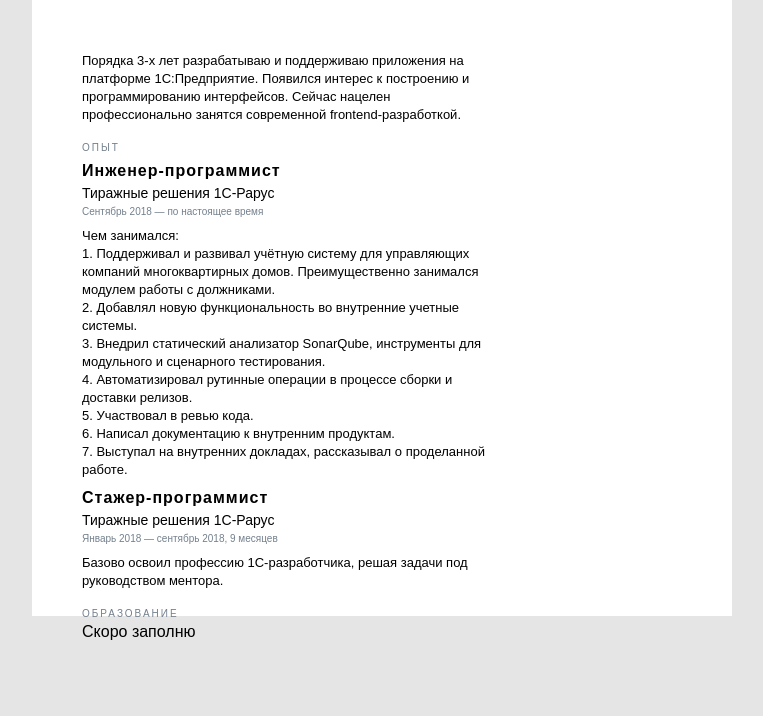
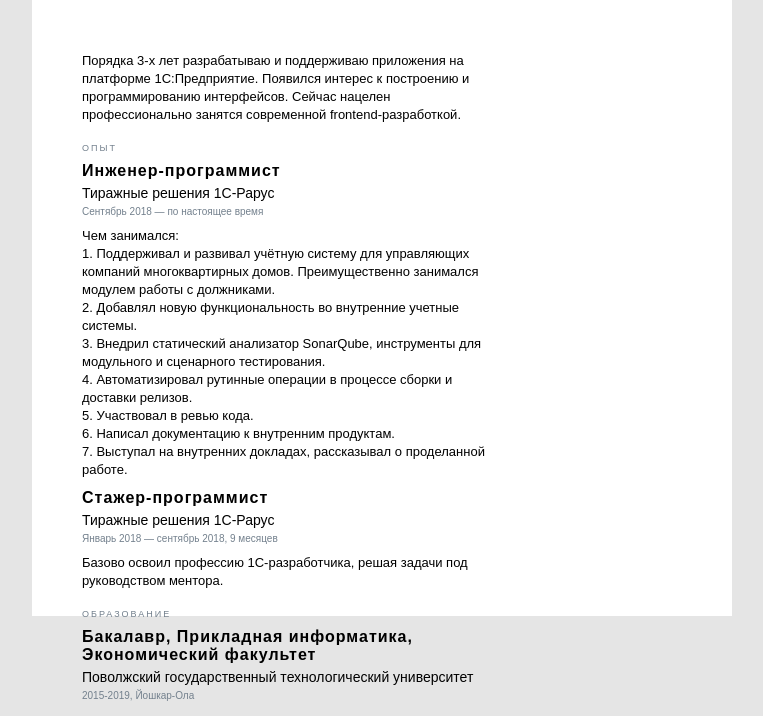
Before and after one commit to yurimikushov/yurimikushov.github.io, a plain HTML site: page cv/index.html in a window 1280 px wide. Shown: the part 134-850 px from the top of the page, without its empty margins (258-1021 px from the left). Before the commit the page ends 800 px from the top, so only its background shows below. Drawn offline with Linux system fonts and the light colour scheme.

Commit message:
feat: added edu block

```diff
--- a/cv/css/main-info.css
+++ b/cv/css/main-info.css
@@ -5,28 +5,31 @@
 
 .experience__title,
 .education__title {
-    font-size: 10px;
+    font-size: 9px;
     line-height: 18px;
     letter-spacing: 2px;
     color: #73808d;
     text-transform: uppercase;
 }
 
-.experience__position {
+.experience__position,
+.education__degree {
     margin: 5px 0;
     font-size: 16px;
     letter-spacing: 1px;
     color: #000;
 }
 
-.experience__company {
+.experience__company,
+.education__institution {
     margin: 5px 0;
     font-size: 14px;
     font-weight: 100;
     color: #000;
 }
 
-.experience__duration {
+.experience__duration,
+.education__duration {
     margin: 5px 0;
     font-size: 10px;
     font-weight: 100;
--- a/cv/index.html
+++ b/cv/index.html
@@ -71,7 +71,13 @@
                 </div>
                 <div class="education-container">
                     <header class="education__title">Образование</header>
-                    <article class="education">Скоро заполню</article>
+                    <article class="education">
+                        <h1 class="education__degree">Бакалавр, Прикладная информатика, Экономический факультет</h1>
+                        <h2 class="education__institution">Поволжский государственный технологический университет</h2>
+                        <h3 class="education__duration">
+                            2015-2019, Йошкар-Ола
+                        </h3>
+                    </article>
                 </div>
             </main>
             <side class="another-info"> </side>
```
